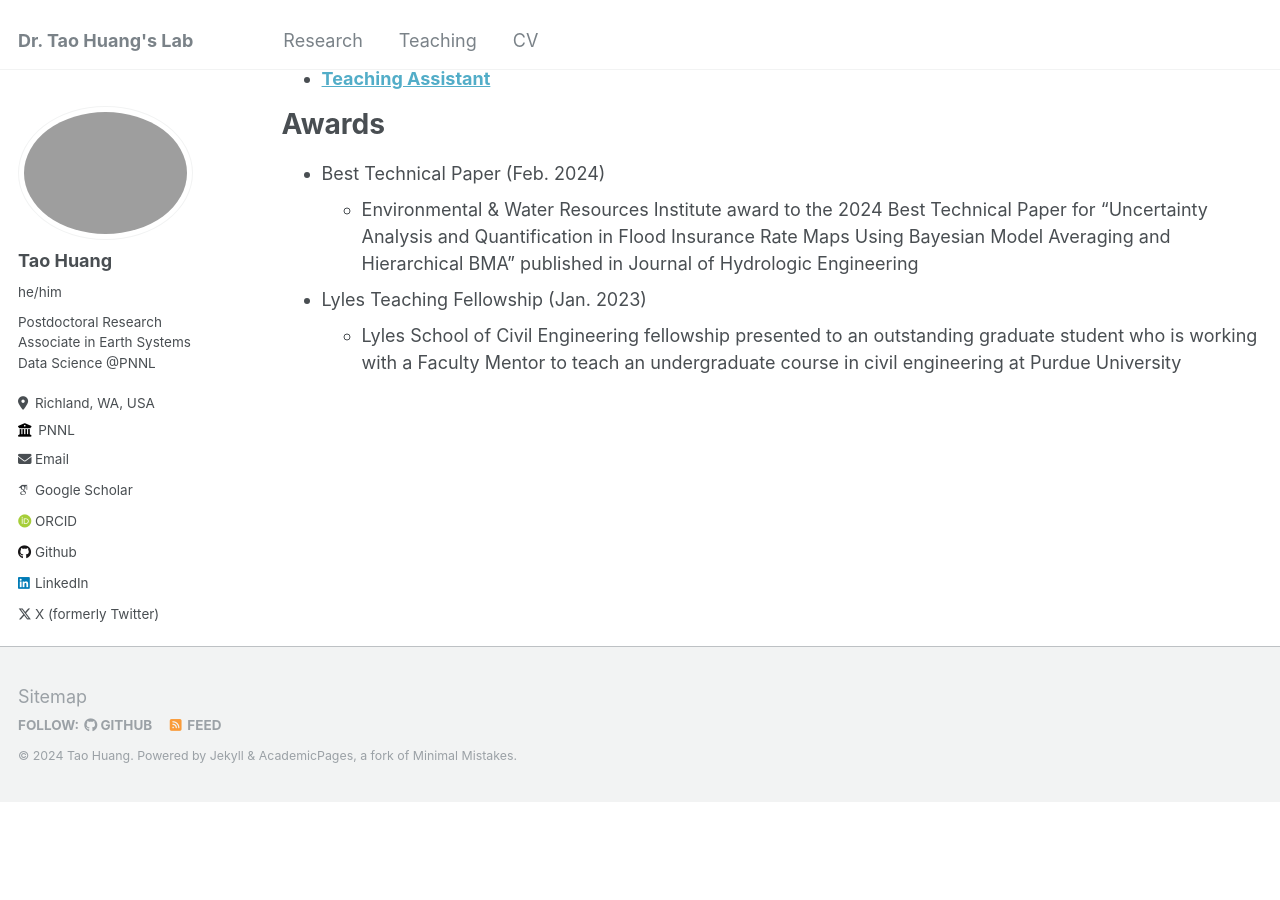
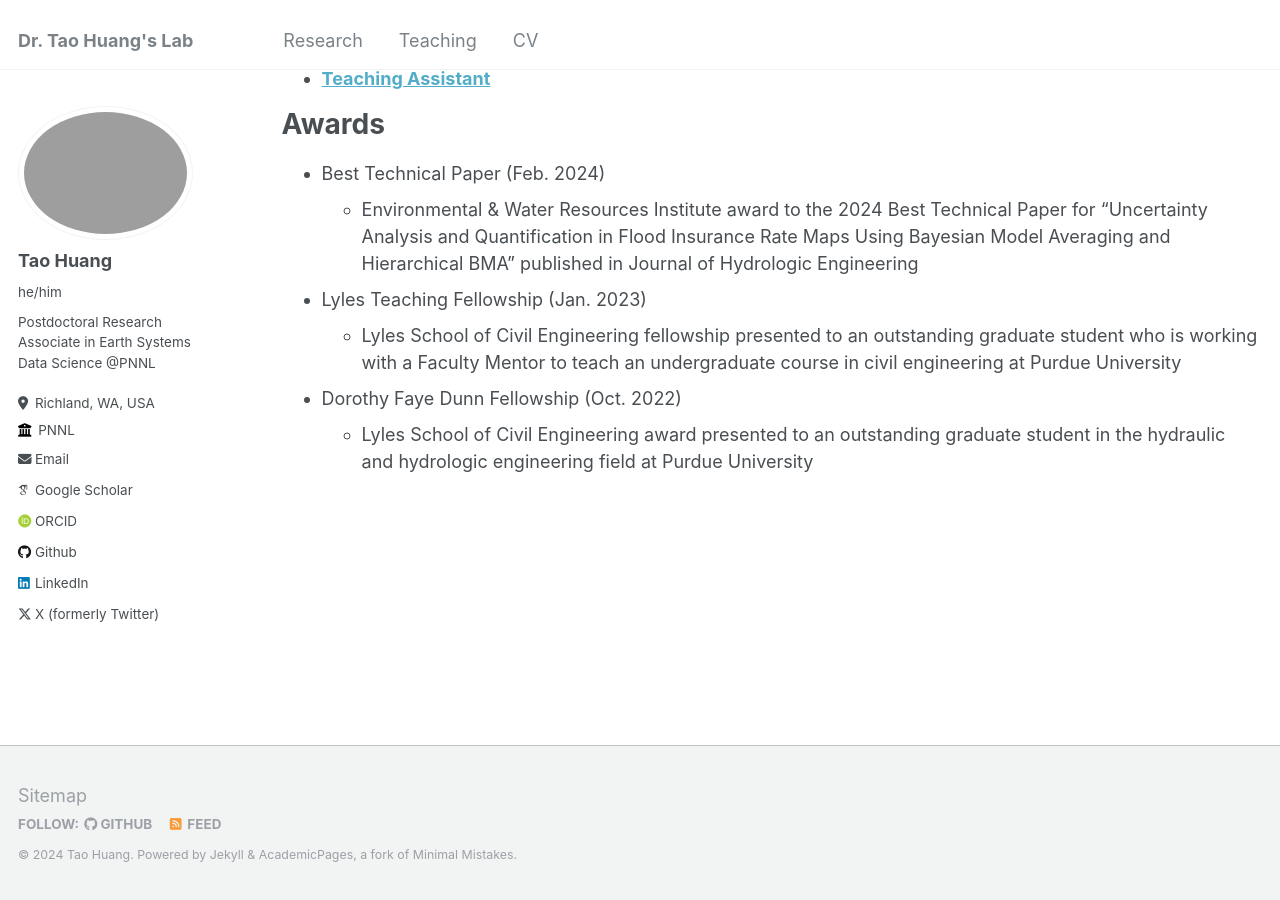
Before and after one commit to huan1441/huan1441.github.io, a Jekyll site: the page built from _pages/cv.md, in a window 1280 px wide and 900 px high, scrolled down 1188 px. Built offline with Jekyll 4.4.1, drawn with Linux system fonts in a browser that asks for light colours; some web fonts are replaced; before the commit the page ends 1989 px from its top, so only the background shows below that.

Commit message:
Update cv.md

```diff
--- a/_pages/cv.md
+++ b/_pages/cv.md
@@ -15,11 +15,11 @@ Education
 * M.S. in Hydraulic Engineering at Tsinghua University, 2014
 * B.S. in Hydraulic and Hydropower Engineering at Tsinghua University, 2012
 
+
 Work experience
 ======
 * 2014-2019: Civil Engineer
   * PowerChina Kunming Engineering Corporation Limited
-
 
 
 Publications
@@ -28,11 +28,13 @@ Publications
     {% include archive-single-cv.html %}
   {% endfor %}</ul>
 
+
 Talks
 ======
   <ul>{% for post in site.talks reversed %}
     {% include archive-single-talk-cv.html  %}
   {% endfor %}</ul>
+
 
 Teaching
 ======
@@ -40,9 +42,12 @@ Teaching
     {% include archive-single-cv.html %}
   {% endfor %}</ul>
 
+
 Awards
 ======
 * Best Technical Paper (Feb. 2024)
   * Environmental & Water Resources Institute award to the 2024 Best Technical Paper for "Uncertainty Analysis and Quantification in Flood Insurance Rate Maps Using Bayesian Model Averaging and Hierarchical BMA" published in Journal of Hydrologic Engineering
 * Lyles Teaching Fellowship (Jan. 2023)
   * Lyles School of Civil Engineering fellowship presented to an outstanding graduate student who is working with a Faculty Mentor to teach an undergraduate course in civil engineering at Purdue University
+* Dorothy Faye Dunn Fellowship (Oct. 2022)
+  * Lyles School of Civil Engineering award presented to an outstanding graduate student in the hydraulic and hydrologic engineering field at Purdue University
```
